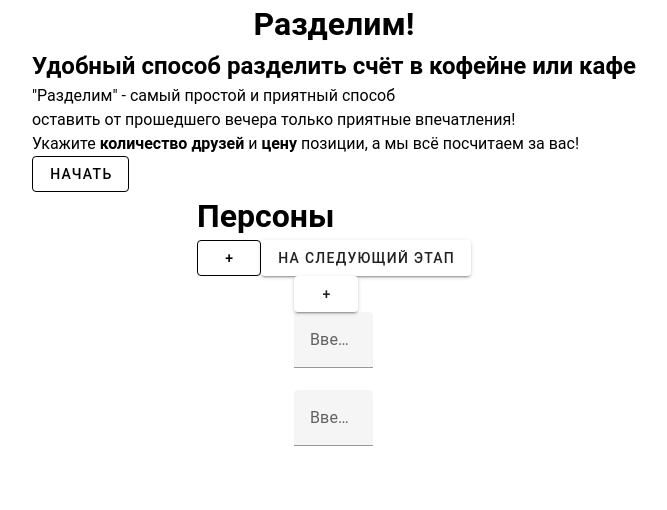
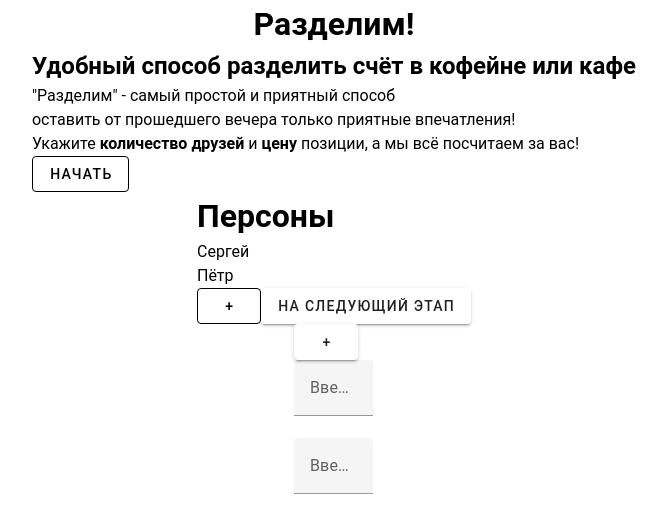
Before and after one commit to thelifeofmiwa/razdelim_spa_js, a Vue app: page / in a window 1280 px wide. Shown: the top 510 px of the page, without its empty margins (306-973 px from the left). Built offline with nearby package versions, Linux system fonts and the light colour scheme.

Commit message:
rebuild persons array in persons store: did it as array of objects; correct addPersons action to push new object

```diff
--- a/src/stores/persons.js
+++ b/src/stores/persons.js
@@ -3,14 +3,15 @@ import { defineStore } from "pinia";
 const usePersonsStore = defineStore("persons", {
 	state: () => ({
 		persons: [
-            'Alexey'
-        ],
+			{ name: "Сергей", count: 0 },
+			{ name: "Пётр", count: 0 },
+		],
 	}),
-    actions: {
-        addPerson(newPerson) {
-			this.persons.push(newPerson);
+	actions: {
+		addPerson(newPerson) {
+			this.persons.push({ name: newPerson, count: 0 });
 		}, // добавляем в массив persons новое имя
-    }
+	},
 });
 
 export default usePersonsStore;
```
